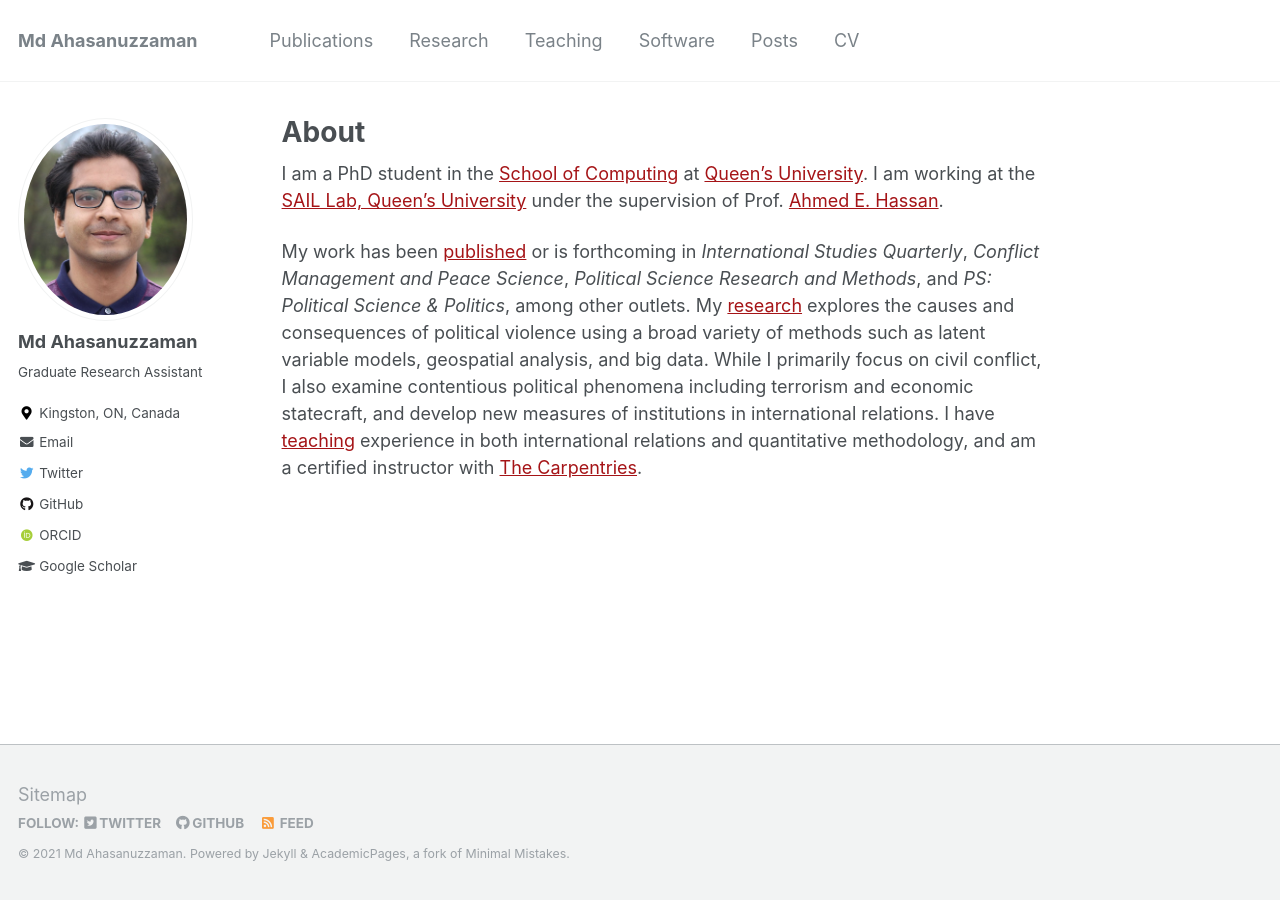
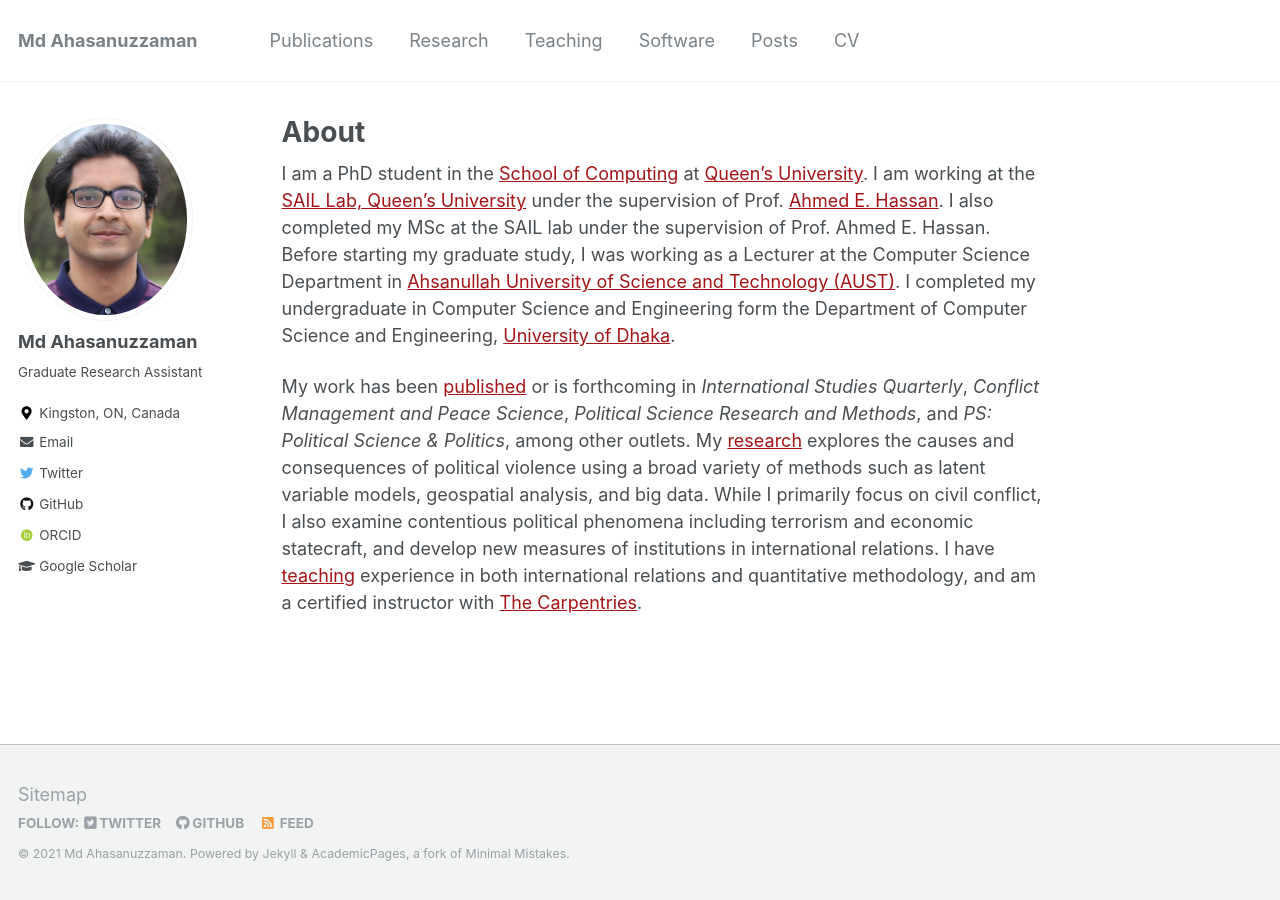
Before and after one commit to ahsan2010/ahsan2010.github.io, a Jekyll site: the page built from _pages/about.md, in a window 1280 px wide. Built offline with Jekyll 4.4.1, drawn with Linux system fonts in a browser that asks for light colours; some web fonts are replaced.

Commit message:
added the university in the about page

```diff
--- a/_pages/about.md
+++ b/_pages/about.md
@@ -9,8 +9,7 @@ redirect_from:
 ---
 
 
-I am a PhD student in the [School of Computing](https://www.cs.queensu.ca/) at [Queen's University](https://www.cs.queensu.ca/). I am working at the [SAIL Lab, Queen's University](https://sail.cs.queensu.ca/index.html) under the supervision of Prof. [Ahmed E. Hassan](https://scholar.google.com/citations?user=9hwXx34AAAAJ&hl=en).
-
+I am a PhD student in the [School of Computing](https://www.cs.queensu.ca/) at [Queen's University](https://www.cs.queensu.ca/). I am working at the [SAIL Lab, Queen's University](https://sail.cs.queensu.ca/index.html) under the supervision of Prof. [Ahmed E. Hassan](https://scholar.google.com/citations?user=9hwXx34AAAAJ&hl=en). I also completed my MSc at the SAIL lab under the supervision of Prof. Ahmed E. Hassan. Before starting my graduate study, I was working as a Lecturer at the Computer Science Department in [Ahsanullah University of Science and Technology (AUST)](https://www.aust.edu/). I completed my undergraduate in Computer Science and Engineering form the Department of Computer Science and Engineering, [University of Dhaka](https://www.cse.du.ac.bd/).
 
 My work has been [published](publications) or is forthcoming in
 *International Studies Quarterly*, *Conflict Management and Peace Science*,
```
